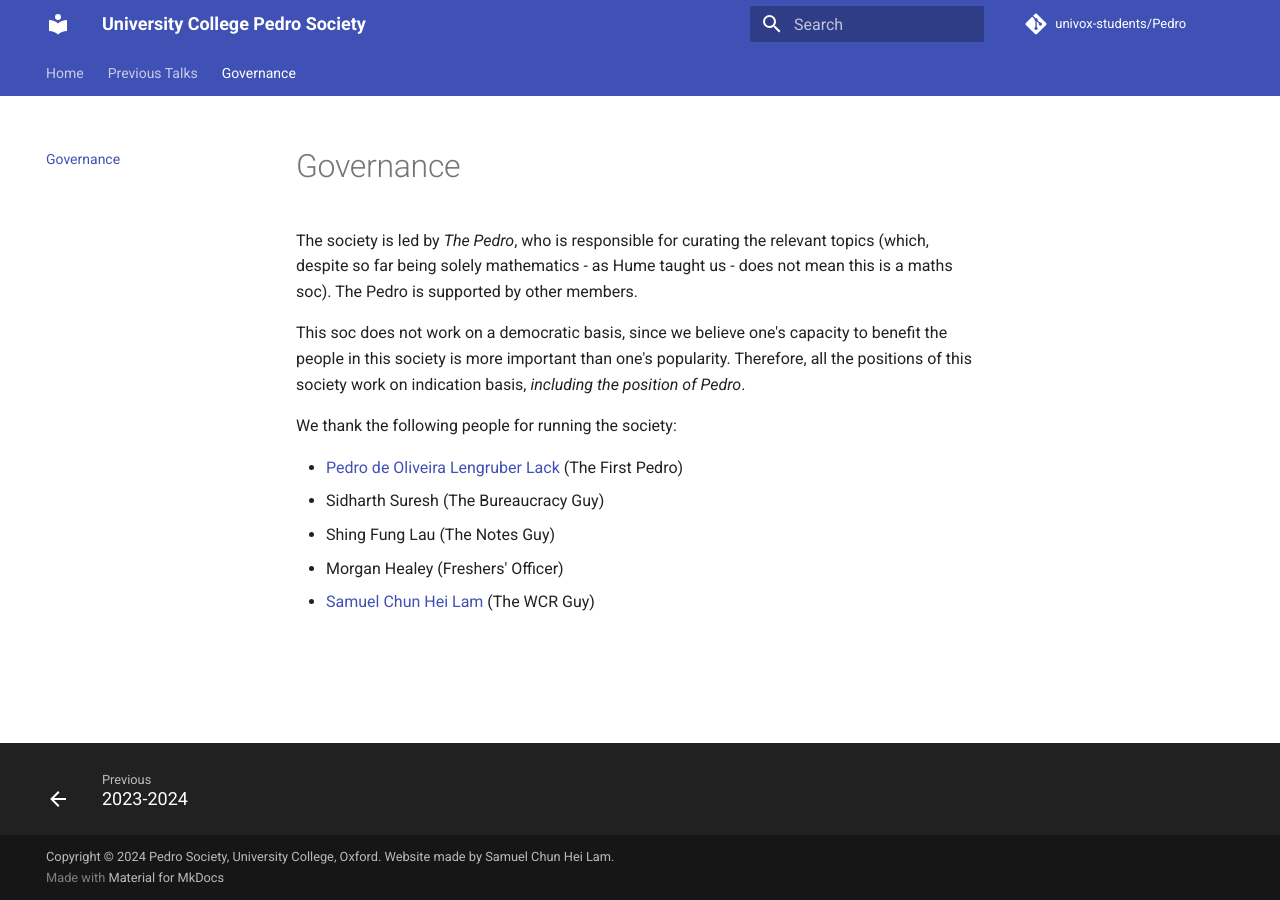
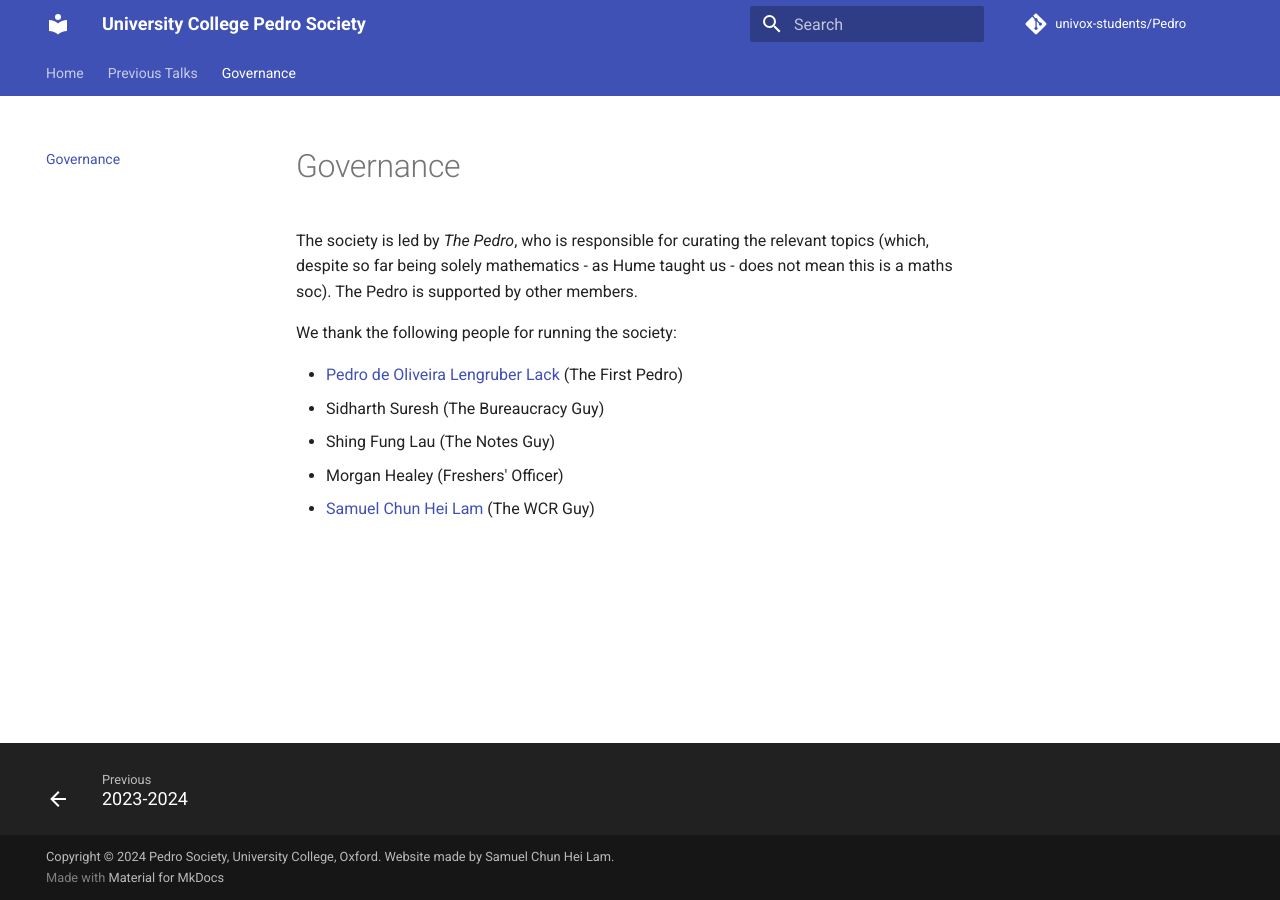
Before and after one commit to univox-students/Pedro, an MkDocs documentation site: the page built from docs/governance.md, in a window 1280 px wide. Built offline with MkDocs 1.6.1 and Material for MkDocs 9.7.7, drawn with Linux system fonts in a browser that asks for light colours; comment, search, counter and statistics services are not loaded.

Commit message:
Update governance

```diff
--- a/docs/governance.md
+++ b/docs/governance.md
@@ -1,7 +1,5 @@
 # Governance
 The society is led by *The Pedro*, who is responsible for curating the relevant topics (which, despite so far being solely mathematics - as Hume taught us - does not mean this is a maths soc). The Pedro is supported by other members.
-
-This soc does not work on a democratic basis, since we believe one's capacity to benefit the people in this society is more important than one's popularity. Therefore, all the positions of this society work on indication basis, *including the position of Pedro*.
 
 We thank the following people for running the society:
 
```
